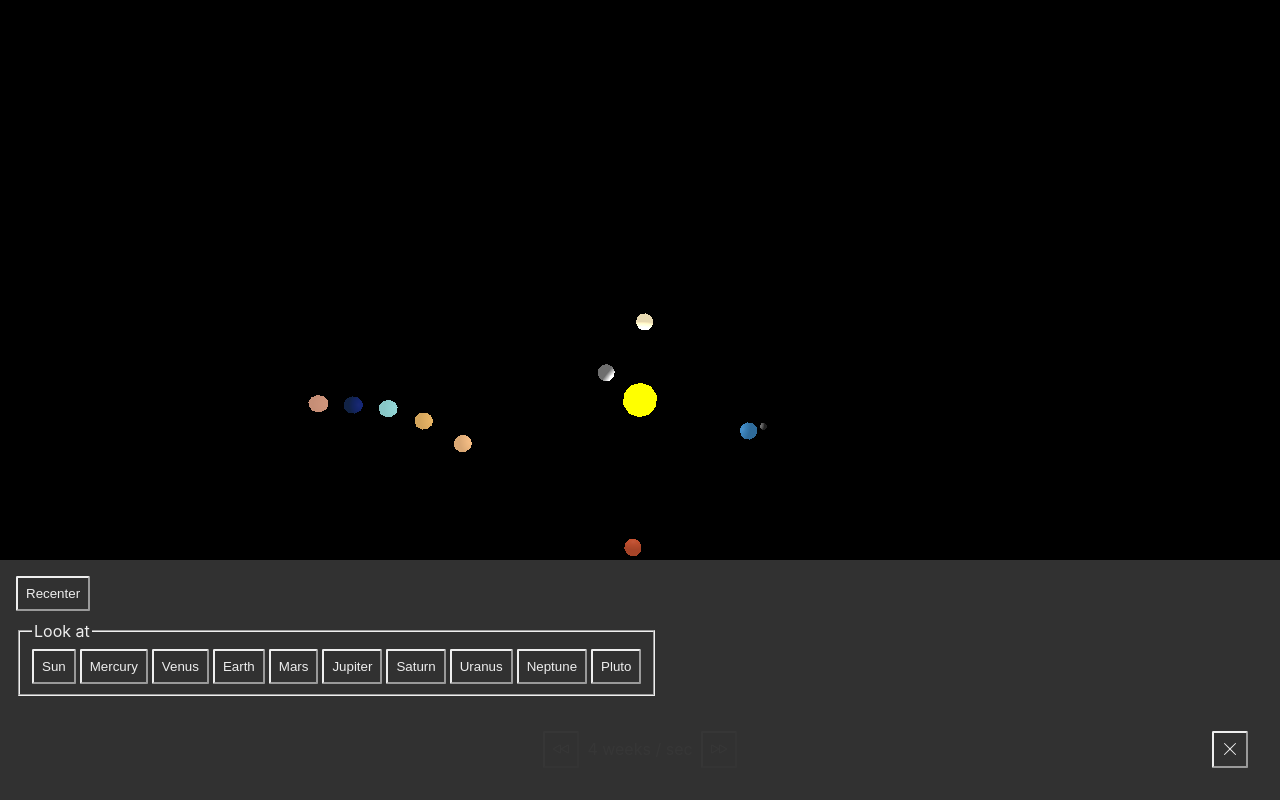
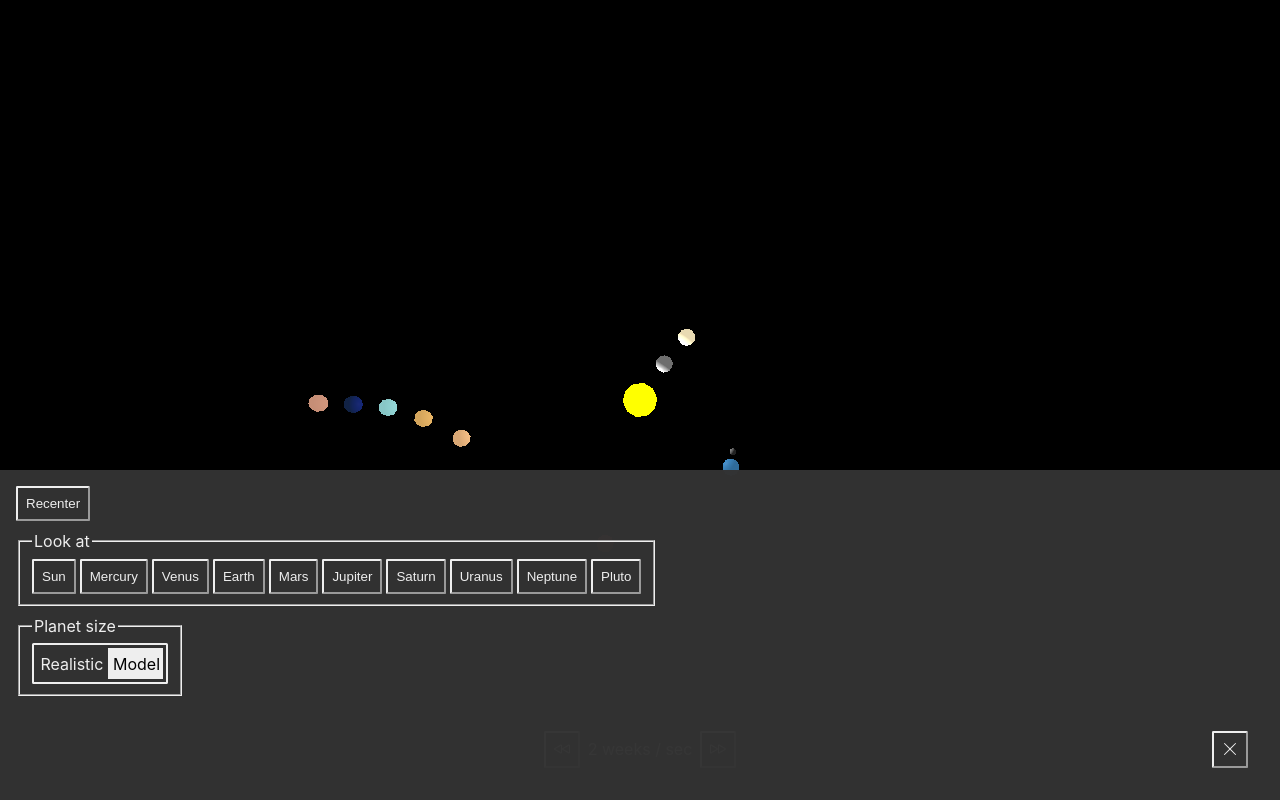
Before and after one commit to spicalous/space-viz, a Vue app: page / in a window 1280 px wide. Both pictures are taken after a click on the button 1230 px from the left and 749 px from the top of the page. Built offline with nearby package versions, Linux system fonts and the light colour scheme; the HTML template or start-up script is replaced by a standard one.

Commit message:
implement changing size of planets

```diff
--- a/src/components/MainContainer.vue
+++ b/src/components/MainContainer.vue
@@ -1,10 +1,17 @@
 <script setup lang="ts">
-  import { ref, useTemplateRef } from 'vue';
+  import { computed, ref, useTemplateRef, watch } from 'vue';
   import { PerspectiveCamera, PointLight, Scene, Vector3 } from 'three';
   import CanvasContainer from './CanvasContainer.vue';
   import UserControlsContainer from './UserControlsContainer.vue';
   import DebugContainer from './DebugContainer.vue';
-  import { AstronomicalObjects, DISPLAY_NAMES, EQUITORIAL_RADI_KILOMETERS, ROTATION_MINUTES, SUN_ORBIT_DURATION_MINUTES } from './../models/astronomical-objects.ts';
+  import {
+    AstronomicalObjects,
+    DISPLAY_NAMES,
+    EQUITORIAL_RADI_KILOMETERS_EQUAL,
+    EQUITORIAL_RADI_KILOMETERS_REALISTIC,
+    ROTATION_MINUTES,
+    SUN_ORBIT_DURATION_MINUTES
+  } from './../models/astronomical-objects.ts';
   import { Speed } from './../models/speed.ts';
   import AstronomicalObjectViewModel from './../view-models/astronomical-object-view-model.ts';
 
@@ -12,9 +19,19 @@
     debugEnabled: boolean
   }>();
 
-  const speed = ref(Speed.FOUR_WEEKS_PER_SECOND);
+  const speed = ref(Speed.TWO_WEEKS_PER_SECOND);
+  const equalPlanetSize = ref(true);
   const equidistantOrbits = ref(true);
   const canvasContainerRef = useTemplateRef('ref-canvas-container')
+
+  const initialCameraDistance = computed(() => equalPlanetSize.value ? 300 : 2500);
+  const distanceBetweenPlanets = computed(() => equalPlanetSize.value ? 10 : 100);
+  const radiMap = computed(() => equalPlanetSize.value ? EQUITORIAL_RADI_KILOMETERS_EQUAL : EQUITORIAL_RADI_KILOMETERS_REALISTIC);
+
+  watch(equalPlanetSize, () => {
+    updateOrbitRadi();
+    recenter();
+  });
 
   const MATERIAL_PROPERTIES = {
     [AstronomicalObjects.SUN]: { emissive: 0xFFFF00 },
@@ -30,12 +47,11 @@
     [AstronomicalObjects.MOON]: { color: 0x888888, emissive: 0x222222 }
   }
 
-  const objects: { [key in AstronomicalObjects]: AstronomicalObjectViewModel } = {} as { [key in AstronomicalObjects]: AstronomicalObjectViewModel };
+  const objects: Record<AstronomicalObjects, AstronomicalObjectViewModel> = {} as Record<AstronomicalObjects, AstronomicalObjectViewModel>;
 
   for (const key of Object.keys(AstronomicalObjects) as Array<keyof typeof AstronomicalObjects>) {
     objects[key] = new AstronomicalObjectViewModel(
       DISPLAY_NAMES[key],
-      EQUITORIAL_RADI_KILOMETERS[key],
       ROTATION_MINUTES[key],
       MATERIAL_PROPERTIES[key]);
   }
@@ -49,20 +65,16 @@
     scene.add(sun.mesh);
     scene.add(sun.group);
 
-    const distanceBetweenPlanets = 10;
-    let distanceFromSun = objects[AstronomicalObjects.SUN].getEquitorialRadiKilometers();
     for (const key of Object.keys(SUN_ORBIT_DURATION_MINUTES) as Array<keyof typeof SUN_ORBIT_DURATION_MINUTES>) {
-      const planet = objects[key];
-      sun.addToOrbit(planet, SUN_ORBIT_DURATION_MINUTES[key]);
-      distanceFromSun = distanceFromSun + distanceBetweenPlanets + planet.getEquitorialRadiKilometers();
-      planet.setX(distanceFromSun);
-      distanceFromSun = distanceFromSun + planet.getEquitorialRadiKilometers()
+      sun.addToOrbit(objects[key], SUN_ORBIT_DURATION_MINUTES[key]);
     }
 
     const moon = objects[AstronomicalObjects.MOON];
     const earth = objects[AstronomicalObjects.EARTH];
-    objects[AstronomicalObjects.EARTH].addToOrbit(moon, 39343);
-    moon.setX(earth.getEquitorialRadiKilometers() + 2 + moon.getEquitorialRadiKilometers());
+    earth.addToOrbit(moon, 39343);
+    moon.setX(radiMap.value[AstronomicalObjects.EARTH] + 2 + radiMap.value[AstronomicalObjects.MOON]);
+
+    updateOrbitRadi();
 
     const intensity = 10000;
     const distance = 5000;
@@ -71,13 +83,28 @@
     return scene;
   }
 
+  function updateOrbitRadi() {
+    let distanceFromSun = radiMap.value[AstronomicalObjects.SUN];
+
+    for (const key of Object.keys(SUN_ORBIT_DURATION_MINUTES) as Array<keyof typeof SUN_ORBIT_DURATION_MINUTES>) {
+      const planet = objects[key];
+      distanceFromSun = distanceFromSun + distanceBetweenPlanets.value + radiMap.value[key];
+      planet.setX(distanceFromSun);
+      distanceFromSun = distanceFromSun + radiMap.value[key];
+    }
+    for (const key of Object.keys(AstronomicalObjects) as Array<keyof typeof AstronomicalObjects>) {
+      const planet = objects[key];
+      planet.scale(radiMap.value[key]);
+    }
+  }
+
   function initCamera(): PerspectiveCamera {
     const fieldOfViewDegrees = 75;
     const aspectRatio = getAspectRatio();
     const nearClippingPane = 0.1;
-    const farClippingPane = 1000;
+    const farClippingPane = 1000000;
     const camera = new PerspectiveCamera(fieldOfViewDegrees, aspectRatio, nearClippingPane, farClippingPane);
-    camera.position.set(0, 300, 0);
+    camera.position.set(0, initialCameraDistance.value, 0);
     camera.up.set(0, 0, 1);
     return camera;
   }
@@ -97,7 +124,7 @@
       canvasContainerRef.value.orbitControlsRef.target.y = 0;
       canvasContainerRef.value.orbitControlsRef.target.z = 0;
       camera.position.x = 0;
-      camera.position.y = 300;
+      camera.position.y = initialCameraDistance.value;
       camera.position.z = 0;
     }
   }
@@ -124,6 +151,7 @@
     <UserControlsContainer
       v-model:current-speed="speed"
       v-model:equidistant-orbits="equidistantOrbits"
+      v-model:equal-planet-size="equalPlanetSize"
       :look-at-control-data="[
         objects[AstronomicalObjects.SUN],
         objects[AstronomicalObjects.MERCURY],
--- a/src/components/UserControlsContainer.vue
+++ b/src/components/UserControlsContainer.vue
@@ -11,6 +11,7 @@
 
   const currentSpeed: Ref<Speed> = defineModel('currentSpeed', { required: true });
   const equidistantOrbits: Ref<boolean> = defineModel('equidistantOrbits', { required: true });
+  const equalPlanetSize: Ref<boolean> = defineModel('equalPlanetSize', { required: true });
   const emit = defineEmits(['on:look-at', 'on:recenter']);
   const props = defineProps<{
     lookAtControlData: AstronomicalObjectViewModel[]
@@ -51,7 +52,8 @@
             Recenter
           </button>
         </div>
-        <fieldset class="menu-row button-list">
+        <div class="menu-row">
+          <fieldset class="button-list">
             <legend>Look at</legend>
             <button
               class="btn-siblings"
@@ -62,13 +64,24 @@
               {{ astronomicalObjectViewModel.displayName }}
             </button>
           </fieldset>
-        <div class="menu-row hidden">
-          Orbit:
+        </div>
+        <div class="menu-row">
+          <fieldset>
+            <legend>Planet size</legend>
+            <TextToggle
+              v-model="equalPlanetSize"
+              left-false-text="Realistic"
+              right-true-text="Model"
+            />
+          </fieldset>
+          <fieldset class="hidden">
+            <legend>Orbits</legend>
             <TextToggle
               v-model="equidistantOrbits"
               left-false-text="Realistic"
               right-true-text="Equidistant"
             />
+          </fieldset>
         </div>
       </div>
     </div>
@@ -110,8 +123,11 @@
     margin-bottom: 0.5rem;
   }
 
+  fieldset {
+    display: inline-flex;
+  }
+
   .button-list {
-    display: inline-flex;
     flex-wrap: wrap;
     gap: 0.25rem;
   }
--- a/src/models/astronomical-objects.ts
+++ b/src/models/astronomical-objects.ts
@@ -12,7 +12,7 @@ export enum AstronomicalObjects {
   MOON = "MOON"
 }
 
-export const DISPLAY_NAMES = {
+export const DISPLAY_NAMES: Record<AstronomicalObjects, string> = {
   [AstronomicalObjects.SUN]: "Sun",
   [AstronomicalObjects.MERCURY]: "Mercury",
   [AstronomicalObjects.VENUS]: "Venus",
@@ -26,7 +26,7 @@ export const DISPLAY_NAMES = {
   [AstronomicalObjects.MOON]: "Moon",
 };
 
-export const EQUITORIAL_RADI_KILOMETERS = {
+export const EQUITORIAL_RADI_KILOMETERS_EQUAL: Record<AstronomicalObjects, number> = {
   [AstronomicalObjects.SUN]: 10,
   [AstronomicalObjects.MERCURY]: 5,
   [AstronomicalObjects.VENUS]: 5,
@@ -40,7 +40,21 @@ export const EQUITORIAL_RADI_KILOMETERS = {
   [AstronomicalObjects.MOON]: 2
 };
 
-export const ROTATION_MINUTES = {
+export const EQUITORIAL_RADI_KILOMETERS_REALISTIC: Record<AstronomicalObjects, number> = {
+  [AstronomicalObjects.SUN]: 695,
+  [AstronomicalObjects.MERCURY]: 2.4397,
+  [AstronomicalObjects.VENUS]: 6.0518,
+  [AstronomicalObjects.EARTH]: 6.3781,
+  [AstronomicalObjects.MARS]: 3.3962,
+  [AstronomicalObjects.JUPITER]: 71.492,
+  [AstronomicalObjects.SATURN]: 60.268,
+  [AstronomicalObjects.URANUS]: 25.559,
+  [AstronomicalObjects.NEPTUNE]: 24.764,
+  [AstronomicalObjects.PLUTO]: 1.1883,
+  [AstronomicalObjects.MOON]: 1.7374
+};
+
+export const ROTATION_MINUTES: Record<AstronomicalObjects, number> = {
   [AstronomicalObjects.SUN]: 36072,
   [AstronomicalObjects.MERCURY]: 84450,
   [AstronomicalObjects.VENUS]: 349946,
--- a/src/models/speed.ts
+++ b/src/models/speed.ts
@@ -12,7 +12,7 @@ export enum Speed {
   ONE_YEAR_PER_SECOND = "ONE_YEAR_PER_SECOND",
 }
 
-export const SPEED_TO_MS_PER_MS = {
+export const SPEED_TO_MS_PER_MS: Record<Speed, number> = {
   [Speed.REAL_TIME]: 1000,
   [Speed.ONE_MINUTE_PER_SECOND]: 1000 * 60,
   [Speed.ONE_HOUR_PER_SECOND]: 1000 * 60 * 60,
@@ -25,7 +25,7 @@ export const SPEED_TO_MS_PER_MS = {
   [Speed.ONE_YEAR_PER_SECOND]: 1000 * 60 * 60 * 24 * 365
 };
 
-export const SPEED_DISPLAY_NAME: { [key in Speed]: string } = {
+export const SPEED_DISPLAY_NAME: Record<Speed, string> = {
   [Speed.REAL_TIME]: 'Real time',
   [Speed.ONE_MINUTE_PER_SECOND]: '1 minute / sec',
   [Speed.ONE_HOUR_PER_SECOND]: '1 hour / sec',
--- a/src/view-models/astronomical-object-view-model.ts
+++ b/src/view-models/astronomical-object-view-model.ts
@@ -7,28 +7,30 @@ const SPHERE_HEIGHT_SEGMENTS = 10;
 export default class AstronomicalObjectViewModel {
 
   displayName: string;
-  equitorialRadiKilometers: number;
   rotationDurationMinutes: number;
+  previousScale: number;
   mesh: Mesh;
   group: Group;
   orbits: [Object3D, number][];
 
   constructor(displayName: string,
-              equitorialRadiKilometers: number,
               rotationDurationMinutes: number,
               materialProperties: object) {
     this.displayName = displayName;
-    this.equitorialRadiKilometers = equitorialRadiKilometers;
     this.rotationDurationMinutes = rotationDurationMinutes;
+    this.previousScale = 1;
     this.mesh = new Mesh(
-      new SphereGeometry(equitorialRadiKilometers, SPHERE_WIDTH_SEGMENTS, SPHERE_HEIGHT_SEGMENTS),
+      new SphereGeometry(this.previousScale, SPHERE_WIDTH_SEGMENTS, SPHERE_HEIGHT_SEGMENTS),
       new MeshPhongMaterial(materialProperties))
     this.group = new Group();
     this.orbits = [];
   }
 
-  getEquitorialRadiKilometers() {
-    return this.equitorialRadiKilometers;
+  scale(newScale: number) {
+    const backToOne = 1 / this.previousScale;
+    this.mesh.geometry.scale(backToOne, backToOne, backToOne);
+    this.mesh.geometry.scale(newScale, newScale, newScale);
+    this.previousScale = newScale;
   }
 
   addToOrbit(aovm: AstronomicalObjectViewModel, orbitDurationMinutes: number) {
```
Also changed, not shown: 1 other file (tests, documents, lock files or other folders). Lines whose indentation alone changed are shown as unchanged.
